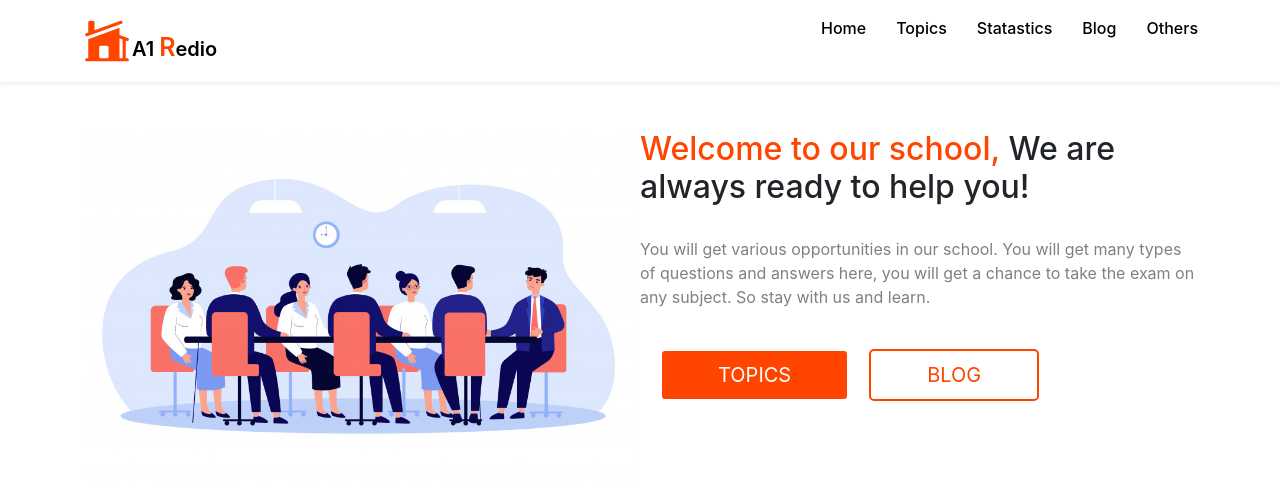
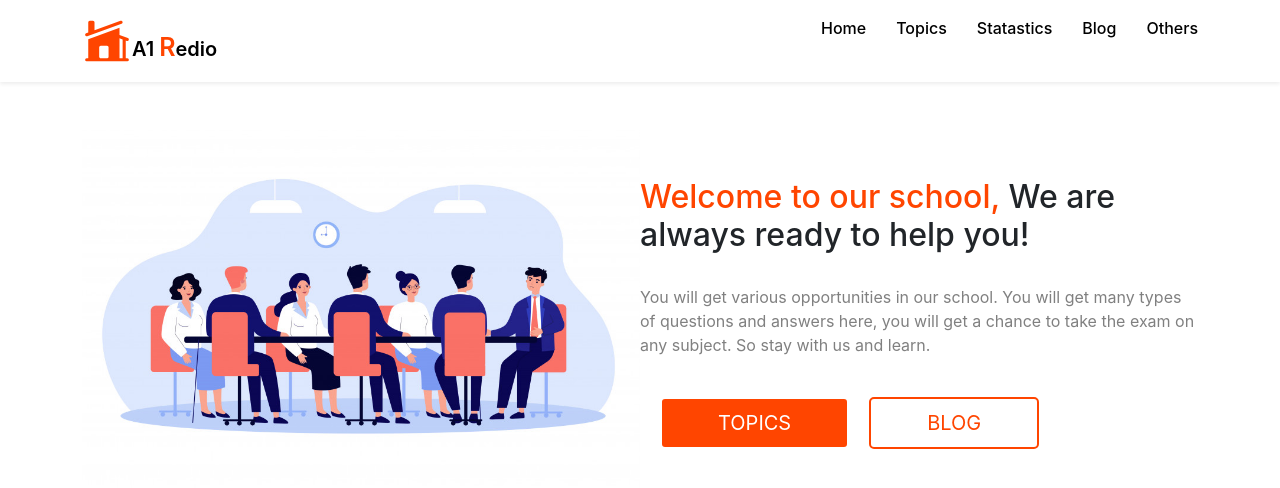
Before and after one commit to sultanmahmud07/A1-Redio-School.com, a React (Create React App) app: page / in a window 1280 px wide. Shown: the top 488 px of the page. Built offline with nearby package versions, Linux system fonts and the light colour scheme.

Commit message:
some info margin set

```diff
--- a/src/component/Home/Home.js
+++ b/src/component/Home/Home.js
@@ -12,7 +12,7 @@ const Home = () => {
           <div className="left-img w-100 w-lg-50">
             <img className='img-fluid' src={img} alt="" />
           </div>
-          <div className="right-info w-100 w-lg-50">
+          <div className="right-info w-100 w-lg-50 mt-lg-5">
             <h2 className='home-title'> <span className='title'>Welcome to our school,</span> We are always ready to help you!</h2>
             <p className='home-p'>You will get various opportunities in our school. You will get many types of questions and answers here, you will get a chance to take the exam on any subject. So stay with us and learn.</p>
             <div className="btn-container">
```
